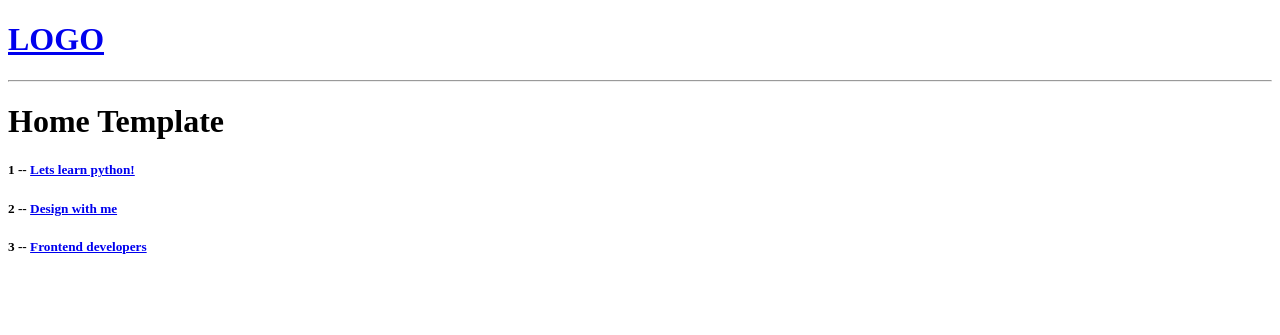
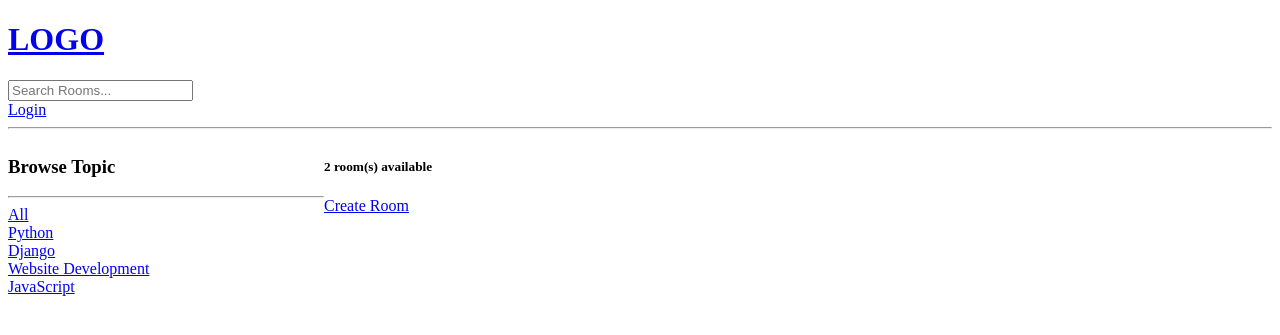
Before and after one commit to wesonga/studybud, a Django app: page / in a window 1280 px wide. Shown: the top 335 px of the page. Run offline with Django 4.2, Linux system fonts and the light colour scheme; data comes from the database, SQL or seed files in the repository; both versions use the stored data as it was after the commit.

Commit message:
Edit database and admin panel, CRUD, add flash messages, login and logout, search and user registration

```diff
--- a/base/admin.py
+++ b/base/admin.py
@@ -2,6 +2,8 @@
 
 # Register your models here.
 
-from .models import Room
+from .models import Room, Topic, Message
 
 admin.site.register(Room)
+admin.site.register(Topic)
+admin.site.register(Message)
--- a/base/models.py
+++ b/base/models.py
@@ -1,15 +1,40 @@
+from unicodedata import name
 from django.db import models
+from django.contrib.auth.models import User
+from matplotlib.pyplot import cla
 
 # Create your models here.
 
+class Topic(models.Model):
+    name = models.CharField(max_length=200)
+
+    def __str__(self):
+        return self.name
+
+
 class Room(models.Model):
-    #host =
-    #topic =
+    host = models.ForeignKey(User, on_delete=models.SET_NULL, null=True)
+    topic = models.ForeignKey(Topic, on_delete=models.SET_NULL, null=True)
     name = models.CharField(max_length=200)
     description = models.TextField(null=True, blank=True)
     #participants =
     updated = models.DateTimeField(auto_now=True)
     created = models.DateTimeField(auto_now_add=True)
 
+    class Meta:
+        ordering = ['-updated', '-created']
+
+
     def __str__(self):
         return self.name
+
+
+class Message(models.Model):
+    user = models.ForeignKey(User, on_delete=models.CASCADE)
+    room = models.ForeignKey(Room, on_delete=models.CASCADE)
+    body = models.TextField()
+    updated = models.DateTimeField(auto_now=True)
+    created = models.DateTimeField(auto_now_add=True)
+
+    def __str__(self):
+        return self.body[0:50]
--- a/base/templates/base/home.html
+++ b/base/templates/base/home.html
@@ -2,20 +2,59 @@
 
 {% block content%}
 
-<h1>Home Template</h1>
+<style>
+    .home-container {
+        display:grid;
+        grid-template-columns: 1fr 3fr;
+    }
+</style>
 
-<div>
+<div class="home-container">
+
     <div>
+        <h3>Browse Topic</h3>
+        <hr>
+
+        <div>
+            <a href="{% url 'home' %}">All</a>
+        </div>
+
+        {% for topic in topics %}
+            <div>
+                <a href="{% url 'home' %}?q={{topic.name}}">{{topic.name}}</a>
+            </div>
+        {% endfor %}
+    </div>
+
+    <div>
+        <h5>{{room_count}} room(s) available</h5>
+        <a href="{% url 'create-room' %}">Create Room</a>
+
+        <div>
         {% for room in rooms%}
 
             <div>
+                {% if request.user == room.host %}
+                <a href="{% url 'update-room' room.id %}">Edit</a>
+                <a href="{% url 'delete-room' room.id %}">Delete</a>
+                <span>
+                    @{{room.host.username}}
+                </span>
                 <h5>
                     {{room.id}} -- <a href="{% url 'room' room.id %}">{{room.name}} </a>
                 </h5>
+                <small>
+                    {{room.topic.name}}
+                </small>
+                <hr>
             </div>
+            {% endif %}
 
         {% endfor %}
     </div>
+    </div>
+
+
 </div>
 
 {% endblock %}
--- a/base/urls.py
+++ b/base/urls.py
@@ -2,6 +2,14 @@
 from . import views
 
 urlpatterns = [
+    path('login/', views.loginPage, name='login'),
+    path('logout/', views.logoutUser, name='logout'),
+    path('register/', views.registerPage, name='register'),
+
     path('', views.home, name='home'),
     path('room/<str:pk>/', views.room, name="room"),
+
+    path('create-room/', views.createRoom, name="create-room"),
+    path('update-room/<str:pk>/', views.updateRoom, name="update-room"),
+    path('delete-room/<str:pk>/', views.deleteRoom, name="delete-room"),
 ]
--- a/base/views.py
+++ b/base/views.py
@@ -1,20 +1,110 @@
-from django.shortcuts import render
+from django.shortcuts import render, redirect
+from django.http import HttpResponse
+from django.contrib import messages
+from django.contrib.auth.decorators import login_required
+from django.db.models import Q
+from django.contrib.auth.models import User
+from django.contrib.auth import authenticate, login, logout
+from .models import Room, Topic
+from .forms import RoomForm
 
-rooms = [
-    {'id':1, 'name':'Lets learn python!'},
-    {'id':2, 'name':'Design with me'},
-    {'id':3, 'name':'Frontend developers'},
-]
+# rooms = [
+#     {'id':1, 'name':'Lets learn python!'},
+#     {'id':2, 'name':'Design with me'},
+#     {'id':3, 'name':'Frontend developers'},
+# ]
 
+def loginPage(request):
+    page = 'login'
+    if request.user.is_authenticated:
+        return redirect('home')
+
+    if request.method == 'POST':
+        email = request.POST.get('email').lower()
+        password = request.POST.get('password')
+
+        try:
+            user = User.objects.get(email=email)
+        except:
+            messages.error(request, 'User does not exist')
+
+        user = authenticate(request, email=email, password=password)
+
+        if user is not None:
+            login(request, user)
+            return redirect('home')
+        else:
+            messages.error(request, 'Username OR password is incorrect')
+
+    context = {'page': page}
+    return render(request, 'base/login_register.html', context)
+
+def logoutUser(request):
+    logout(request)
+    return redirect('home')
+
+def registerPage(request):
+    login(request)
+    return render(request, 'base/login_register.html')
 
 def home(request):
-    context = {'rooms': rooms}
+    q = request.GET.get('q') if request.GET.get('q') != None else ''
+
+    rooms = Room.objects.filter(
+        Q(topic__name__icontains=q) |
+        Q(name__icontains=q) |
+        Q(description__icontains=q)
+    )
+
+    topics = Topic.objects.all()
+    room_count = rooms.count()
+
+    context = {'rooms': rooms, 'topics': topics, 'room_count': room_count}
     return render(request, 'base/home.html', context)
 
 def room(request, pk):
-    room = None
-    for i in rooms:
-        if i['id'] == int(pk):
-            room = i
+    room  = Room.objects.get(id=pk)
     context = {'room': room}
     return render(request, 'base/room.html', context)
+
+@login_required(login_url='login')
+def createRoom(request):
+    form = RoomForm()
+    if request.method == 'POST':
+        form = RoomForm(request.POST)
+        if form.is_valid():
+            form.save()
+            return redirect('home')
+
+    context = {'form': form}
+    return render(request, 'base/room_form.html', context)
+
+@login_required(login_url='login')
+def updateRoom(request, pk):
+    room = Room.objects.get(id=pk)
+    form = RoomForm(instance=room)
+
+    if request.user != room.host:
+        return HttpResponse('You are not allowed to do this')
+
+    if request.method == 'POST':
+        form = RoomForm(request.POST, instance=room)
+        if form.is_valid():
+            form.save()
+            return redirect('home')
+
+    context = {'form': form}
+    return render(request, 'base/room_form.html', context)
+
+@login_required(login_url='login')
+def deleteRoom(request, pk):
+    room = Room.objects.get(id=pk)
+
+    if request.user != room.host:
+        return HttpResponse('You are not allowed to do this')
+
+    if request.method == 'POST':
+        room.delete()
+        return redirect('home')
+
+    return render(request, 'base/delete.html', {'obj':room})
--- a/templates/main.html
+++ b/templates/main.html
@@ -8,6 +8,14 @@
 <body>
     {% include 'navbar.html' %}
 
+    {% if messages %}
+        <ul class="messages">
+            {% for message in messages %}
+                <li></li>{{ message }}</li>
+            {% endfor %}
+        </ul>
+    {% endif %}
+
     {% block content%}
 
     {% endblock %}
--- a/templates/navbar.html
+++ b/templates/navbar.html
@@ -2,4 +2,14 @@
     <h1>LOGO</h1>
 </a>
 
+<form method="GET" action="{% url 'home' %}">
+    <input type="text" name="q" placeholder="Search Rooms..."/>
+</form>
+
+{% if request.user.is_authenticated%}
+<a href="{% url 'logout' %}">Logout</a>
+{% else %}
+<a href="{% url 'login' %}">Login</a>
+{% endif %}
+
 <hr>
```
Also changed, not shown: base/forms.py (added, +7 -0 lines), base/templates/base/delete.html (added, +12 -0 lines), base/templates/base/login_register.html (added, +37 -0 lines), base/templates/base/room_form.html (added, +13 -0 lines), README.md, base/migrations/0002_topic_room_host_message_room_topic.py (added), db.sqlite3.
